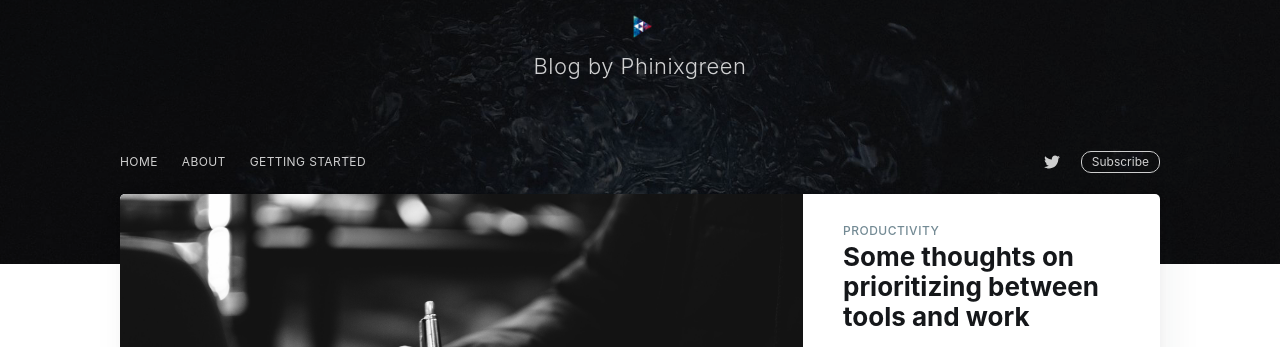
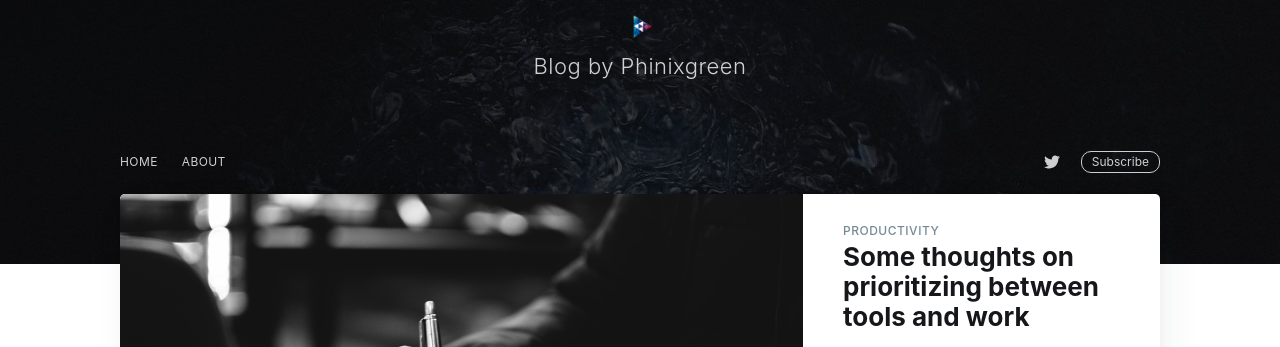
Before and after one commit to phinixgreen/phinixblogs, a Jekyll site: the page built from index.html, in a window 1280 px wide. Shown: the part 138-485 px from the top of the page. Built offline with Jekyll 4.4.1, drawn with Linux system fonts in a browser that asks for light colours; nearby versions of some CDN libraries; the list of posts is cut into pages by our own code; comment, search, counter and statistics services are not loaded.

Commit message:
getting started commented

```diff
--- a/_includes/navigation.html
+++ b/_includes/navigation.html
@@ -1,6 +1,6 @@
 <ul class="nav" role="menu">
     <li class="nav-home" role="menuitem"><a href="{{site.baseurl}}">Home</a></li>
     <li class="nav-about" role="menuitem"><a href="{{site.baseurl}}about/">About</a></li>
-    <li class="nav-getting-started" role="menuitem"><a href="{{site.baseurl}}tag/getting-started/">Getting Started</a></li>
- <!--   <li class="nav-try-ghost" role="menuitem"><a href="https://ghost.org">Try Ghost</a></li> -->
+<!--<li class="nav-getting-started" role="menuitem"><a href="{{site.baseurl}}tag/getting-started/">Getting Started</a></li>
+   <li class="nav-try-ghost" role="menuitem"><a href="https://ghost.org">Try Ghost</a></li> -->
 </ul>
```
